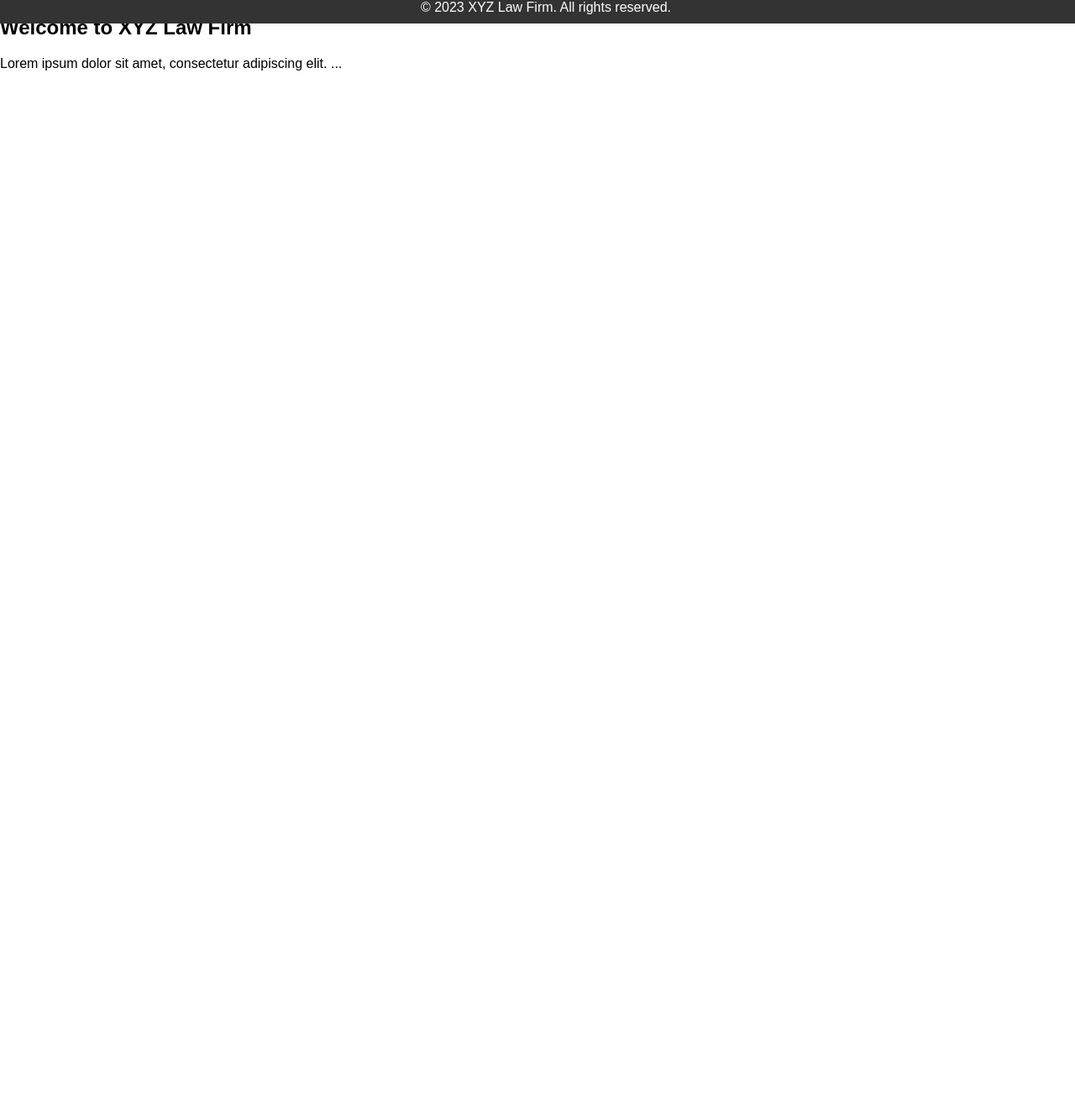
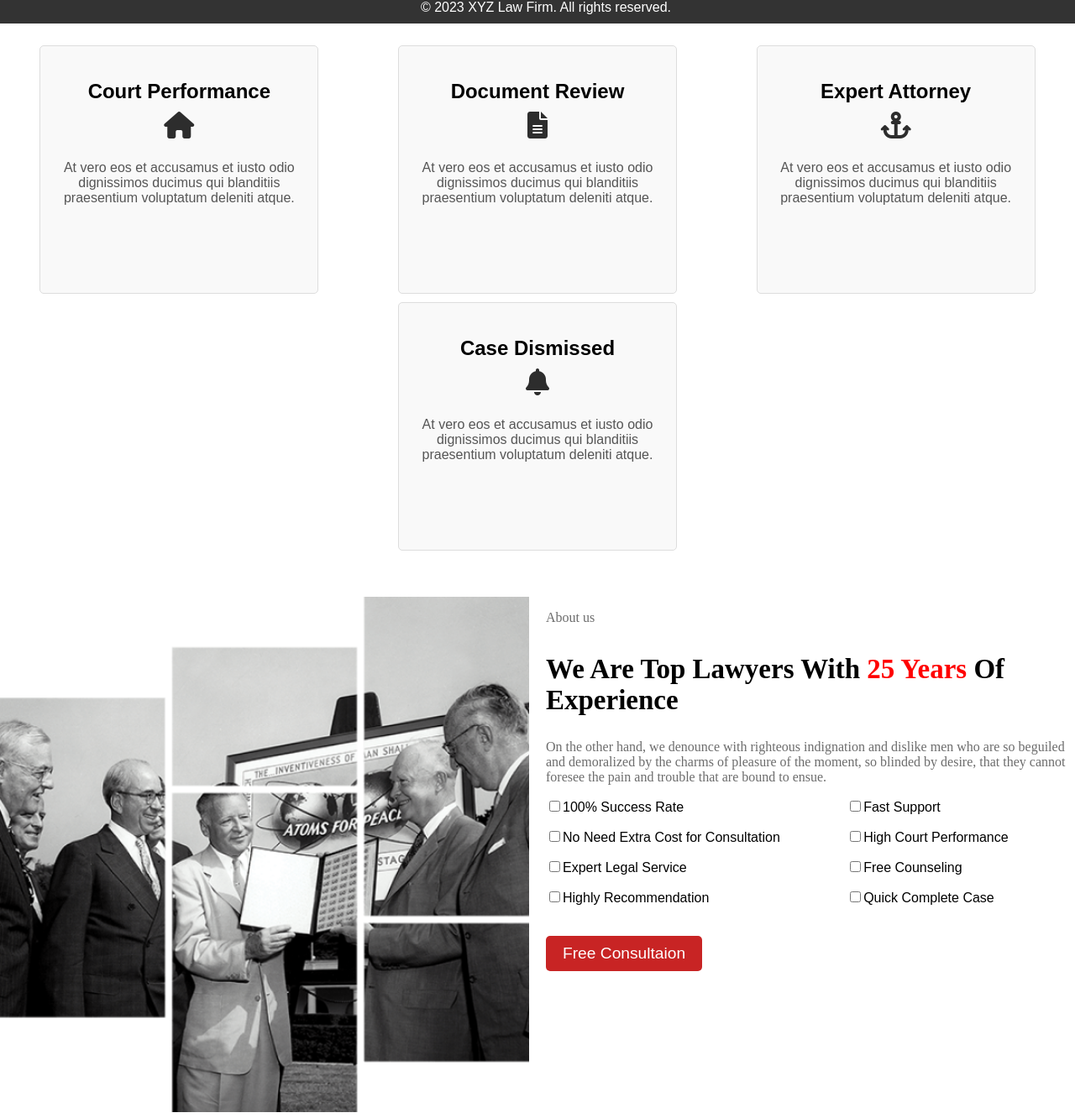
Before and after one commit to Sylvesteryeg/lawfirm_replica, a plain HTML site: page index.html in a window 1280 px wide. Shown: the part 772-2104 px from the top of the page at 84% size. Before the commit the page ends 873 px from the top, so only its background shows below. Drawn offline with Linux system fonts and the light colour scheme.

Commit message:
modify css

```diff
--- a/index.html
+++ b/index.html
@@ -59,6 +59,84 @@
         </div>
     </section>
 
+    <section class="services">
+        <div class="service-container">
+
+            <h2>Court Performance</h2>
+            <i class="fas fa-home"></i>
+            <p>At vero eos et accusamus et
+                iusto odio dignissimos ducimus
+                qui blanditiis praesentium
+                voluptatum deleniti atque.</p>
+        </div>
+
+        <div class="service-container">
+            <h2>Document Review</h2>
+            <i class="fas fa-file-alt"></i>
+
+            <p>At vero eos et accusamus et
+                iusto odio dignissimos ducimus
+                qui blanditiis praesentium
+                voluptatum deleniti atque.</p>
+        </div>
+
+        <div class="service-container">
+
+            <h2>Expert Attorney</h2>
+            <i class="fas fa-anchor"></i>
+            <p>At vero eos et accusamus et
+                iusto odio dignissimos ducimus
+                qui blanditiis praesentium
+                voluptatum deleniti atque.</p>
+        </div>
+
+        <div class="service-container">
+
+            <h2>Case Dismissed</h2>
+            <i class="fas fa-bell"></i>
+            <p>At vero eos et accusamus et
+                iusto odio dignissimos ducimus
+                qui blanditiis praesentium
+                voluptatum deleniti atque.</p>
+        </div>
+    </section>
+
+    <section class="about-us">
+        <div class="about-container">
+            <div class="about-image">
+                <img src="images/about img.png" alt="About Us Image">
+            </div>
+            <div class="about-content">
+                <p class="aboutp">About us</p>
+                <h1>We Are Top Lawyers With <span class="experience-highlight">25 Years</span> Of Experience</h1>
+                <p>On the other hand, we denounce with righteous indignation and dislike
+                    men who are so beguiled and demoralized by the charms of pleasure of the
+                    moment, so blinded by desire, that  they cannot foresee the pain and trouble
+                    that are bound to ensue.</p>
+
+                    <div class="about-list">
+                        <l class="about-column">
+                            <li><input type="checkbox" id="point"><label for="point">100% Success Rate</label></li>
+                            <li><input type="checkbox" id="point"><label for="point">No Need Extra Cost for Consultation</label></li>
+                            <li><input type="checkbox" id="point"><label for="point">Expert Legal Service</label></li>
+                            <li><input type="checkbox" id="point"><label for="point">Highly Recommendation</label></li>
+
+                        </l>
+                        <l class="about-column">
+                            <li><input type="checkbox" id="point"><label for="point">Fast Support</label></li>
+                            <li><input type="checkbox" id="point"><label for="point">High Court Performance</label></li>
+                            <li><input type="checkbox" id="point"><label for="point">Free Counseling</label></li>
+                            <li><input type="checkbox" id="point"><label for="point">Quick Complete Case</label></li>
+
+                        </l>
+
+                        <a href="#free-consultation" class="btn free-consultation"></a>
+                    </div>
+
+                    <button class="free_con">Free Consultaion</button>
+            </div>
+        </div>
+    </section>
 
 
 
--- a/style.css
+++ b/style.css
@@ -66,7 +66,7 @@ nav a {
 
 .logo {
     margin-left: auto;
-    margin-right: 20px; /* Adjust the margin as needed */
+    margin-right: 20px;
 }
 
 .hero {
@@ -81,7 +81,7 @@ nav a {
 .caption {
     position: absolute;
     top: 50%;
-    left: 25%; /* Adjust the left positioning as needed */
+    left: 25%;
     transform: translate(-50%, -50%);
     text-align: left;
     color: #fff;
@@ -101,7 +101,6 @@ nav a {
 
 .caption p {
     font-size: 1.5em;
-    margin-bottom: 50px;
     font-size: 14px;
     color: #FFF;
     font-family: Merriweather;
@@ -117,7 +116,7 @@ nav a {
 }
 
 .underline {
-    width: 100px; /* Adjust the width as needed */
+    width: 100px;
     height: 2px;
     background-color: red;
     margin-bottom: 10px;
@@ -125,7 +124,6 @@ nav a {
 
 .sub-caption {
     font-size: 1.5em;
-    margin-bottom: 0px;
     color: rgb(245, 245, 245);
 }
 
@@ -139,10 +137,10 @@ nav a {
     text-decoration: none;
     font-size: 1.2em;
     position: absolute;
-    top: 70%; /* Adjust the vertical positioning as needed */
+    top: 70%;
     left: 17%;
     transform: translate(-50%, -50%);
-    z-index: 1; /* Ensure the buttons are above the image */
+    z-index: 1;
 }
 
 .buttons .btn.free-consultation {
@@ -154,3 +152,127 @@ nav a {
     border: 2px solid #fff;
     margin-left: 200px;
 }
+
+.services {
+    display: flex;
+    justify-content: space-around;
+    align-items: flex-start;
+    flex-wrap: wrap;
+    margin-top: 50px;
+}
+
+.service-container {
+    background-color: #F9F9F9;
+    padding: 20px;
+    text-align: center;
+    border: 1px solid #ddd;
+    border-radius: 5px;
+    margin: 5px;
+    width: 290px;
+    height: 254px;
+    flex-shrink: 0;
+}
+
+.service-container i {
+    font-size: 2em;
+    margin-bottom: 10px;
+    color: #2d2d2d;
+}
+
+.service-container h2 {
+    font-size: 1.5em;
+    margin-bottom: 10px;
+}
+
+.service-container p {
+    font-size: 1em;
+    color: #555;
+}
+
+.about-us {
+    margin-top: 50px;
+}
+
+.about-container {
+    display: grid;
+    grid-template-columns: 1fr 1fr; /* Two columns, each occupying 50% of the space */
+    gap: 20px; /* Add some gap between the items */
+}
+
+.about-image img {
+    width: 100%; /* Make the image fill its container */
+    height: auto;
+}
+
+.experience-highlight {
+    color: red;
+}
+
+.about-content h1 {
+    color: #000;
+    font-family: Merriweather;
+    font-size: 33px;
+    font-style: normal;
+    font-weight: 700;
+    line-height: normal;
+}
+
+.about-content p {
+    color: #6C6C6C;
+
+   font-family: Merriweather;
+   font-size: 16px;
+   font-style: normal;
+   font-weight: 400;
+   line-height: normal;
+}
+
+.about-list {
+    display: flex;
+    justify-content: space-between;
+}
+
+.about-column {
+    list-style-type: none;
+}
+
+.about-item {
+    margin-bottom: 15px;
+    margin: 15px;
+}
+
+.about-item input {
+    margin-right: 10px; /* Add spacing between checkbox and label */
+}
+
+.free_con {
+    background-color: #C82424;
+    padding: 10px 20px;
+    border: none;
+    border-radius: 5px;
+    color: #fff;
+    text-decoration: none;
+    font-size: 1.2em;
+    margin-top: 20px;
+}
+
+.free_con:hover {
+    background-color: #a9240d;
+    cursor: pointer;
+}
+
+#point {
+    margin-bottom: 20px;
+}
+
+.aboutp {
+    width: 72px;
+    height: 25px;
+    flex-shrink: 0;
+    color: #6C6C6C;
+    font-family: Merriweather;
+    font-size: 16px;
+    font-style: normal;
+    font-weight: 400;
+    line-height: normal;
+}
```
Also changed, not shown: images/about img.png (added), 1 other file.
